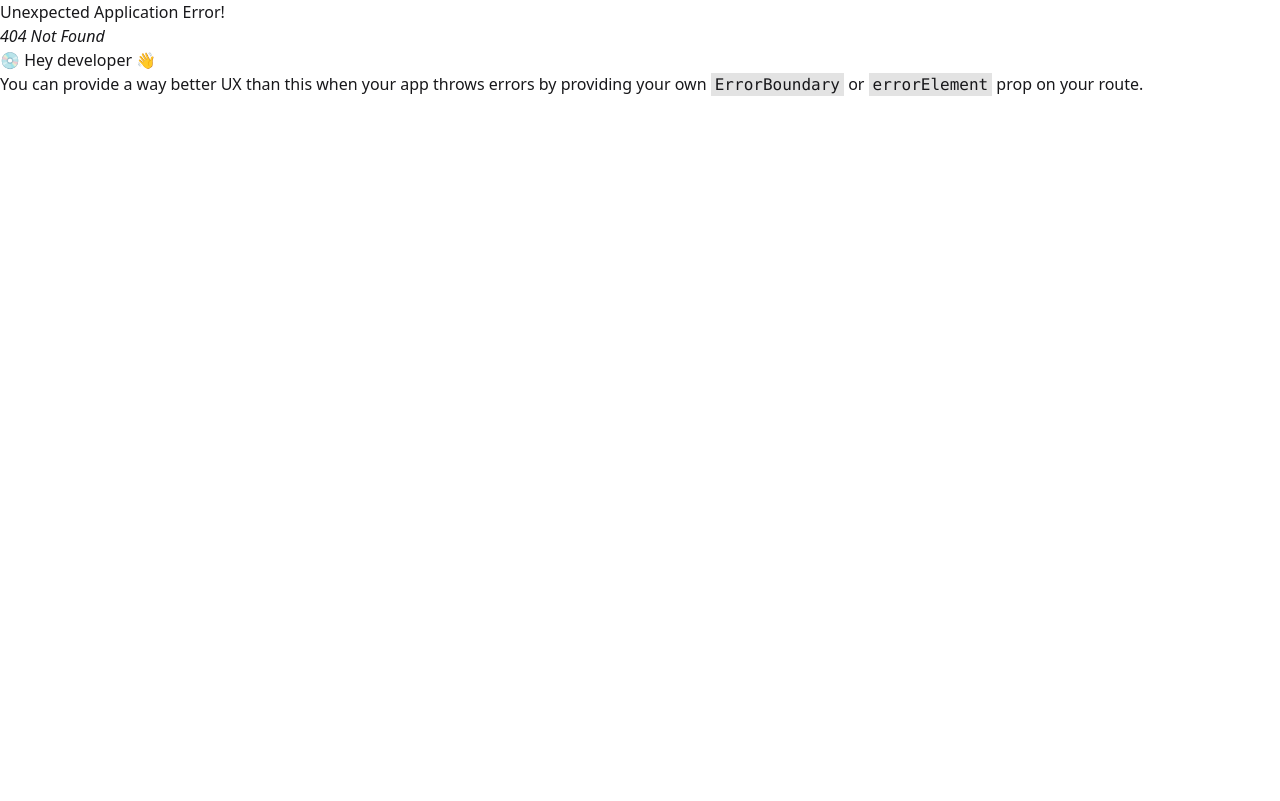
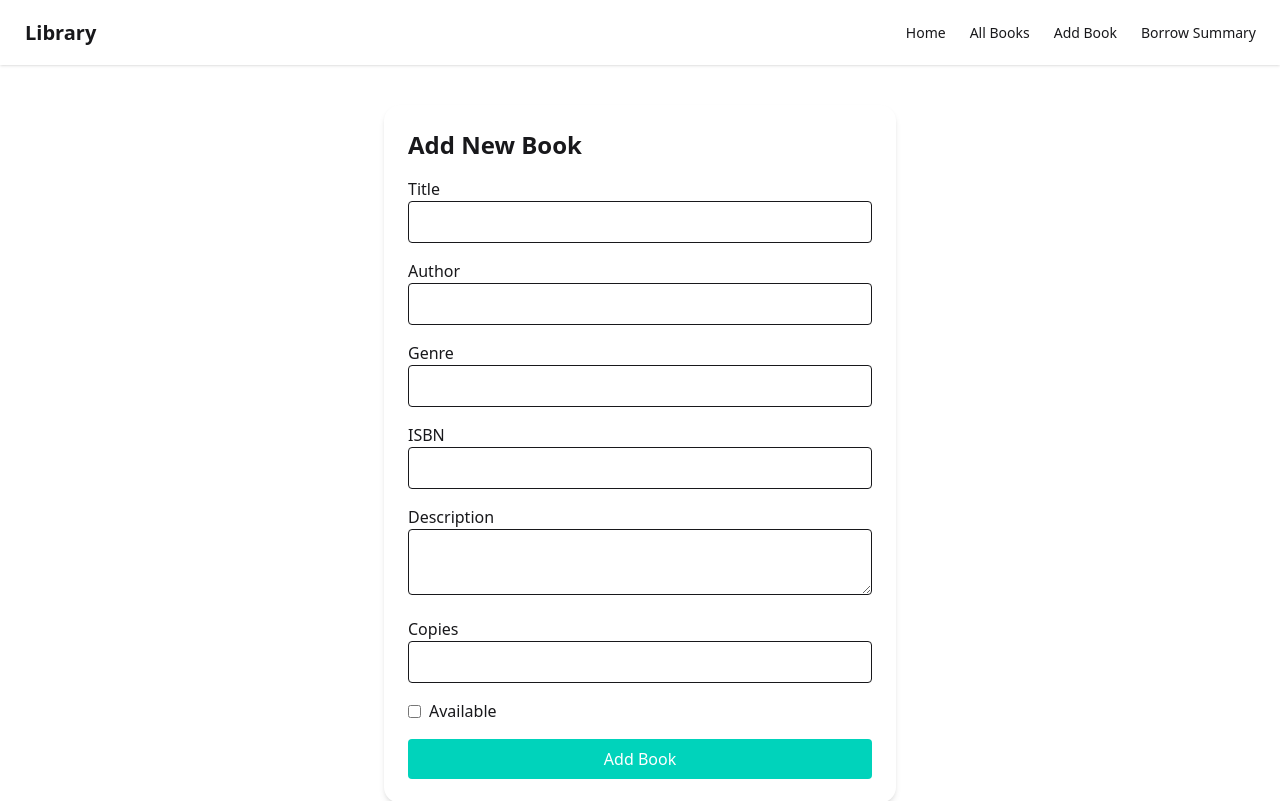
Before and after one commit to kobirul5/library-management-client, a React (Vite) app: page /add-book in a window 1280 px wide. Before the commit this address had no page. Shown: the top 801 px of the page. Built offline with nearby package versions, Linux system fonts and the light colour scheme.

Commit message:
add book page

```diff
--- a/src/components/AllBooks.tsx
+++ b/src/components/AllBooks.tsx
@@ -20,7 +20,6 @@ function AllBooks() {
 
 const { data : books = [] , error, isLoading } = useGetAllBooksQuery(undefined);
 
-console.log(books);
   if (isLoading) return <p>Loading...</p>;
   if (error) return <p>Something went wrong</p>;
 
@@ -29,7 +28,7 @@ console.log(books);
     <div className="p-6  mx-auto">
       <h1 className="text-2xl font-bold mb-6">All Books</h1>
 
-      <div className="space-y-4 grid grid-cols-4 gap-5">
+      <div className="space-y-4 grid grid-cols-1 md:grid-cols-2 lg:grid-cols-3 xl:grid-cols-4 mx-auto justify-center items-center  gap-5">
         {books.data.map((book:IBook) => (
           <BookCard key={book._id} book={book} />
         ))}
--- a/src/components/BookCard.tsx
+++ b/src/components/BookCard.tsx
@@ -33,8 +33,7 @@ export function BookCard({ book }: BookCardProps) {
 
         if (result.isConfirmed) {
             try {
-                const response = await deleteBook(id).unwrap();
-                console.log(response, "response");
+                 await deleteBook(id).unwrap();
                 Swal.fire("Deleted!", "The book has been deleted.", "success");
             } catch (error) {
                 Swal.fire("Error!", "Something went wrong while deleting.", "error");
@@ -42,9 +41,8 @@ export function BookCard({ book }: BookCardProps) {
         }
     };
 
-    console.log(book._id, "book");
     return (
-        <div className="flex flex-col items-start justify-between gap-6 rounded-2xl border border-gray-200 bg-white p-6 shadow hover:shadow-md transition">
+        <div className="flex flex-col items-start justify-between gap-6 rounded-2xl border border-gray-200 bg-white p-6 shadow hover:shadow-md transition ">
             {/* Left Section */}
             <div className="flex-1 space-y-3">
                 <div className="flex items-center justify-between">
--- a/src/components/HeroBanner.tsx
+++ b/src/components/HeroBanner.tsx
@@ -25,19 +25,10 @@ const HeroBanner: React.FC = () => {
           </p>
 
           {/* Search Bar */}
-          <div className="join w-full mb-6">
-            <input
-              type="text"
-              placeholder="Search books, authors, genres..."
-              className="input input-bordered join-item w-full"
-            />
-            <button className="btn btn-accent join-item" aria-label="Search books">
-              <FiSearch className="h-5 w-5" />
-            </button>
-          </div>
+
 
           {/* Action Buttons */}
-          <div className="flex flex-wrap gap-4">
+          <div className="flex flex-wrap gap-4 mt-20">
             <button className="btn btn-accent">
               Browse Collection <FiArrowRight className="h-5 w-5 ml-2" />
             </button>
--- a/src/components/Navbar.tsx
+++ b/src/components/Navbar.tsx
@@ -14,7 +14,7 @@ export default function Navbar() {
         },
         {
             name: "Add Book",
-            path: '/'
+            path: '/add-book'
         },
         {
             name: "Borrow Summary",
--- a/src/components/modal/BorrowModal.tsx
+++ b/src/components/modal/BorrowModal.tsx
@@ -28,7 +28,6 @@ function BorrowModal({ bookId, onClose }: BorrowModalProps) {
         dueDate: new Date(dueDate).toISOString(),
       }).unwrap();
 
-      console.log("Borrow success:", res);
 
       handleClose();
     } catch (err) {
--- a/src/components/modal/EditBookModal.tsx
+++ b/src/components/modal/EditBookModal.tsx
@@ -18,7 +18,7 @@ function EditBookModal({ book, onClose }: EditBookModalProps) {
 
   const handleSubmit = async (e: React.FormEvent) => {
     e.preventDefault();
-    console.log(formData, "-------------------from data");
+
     try {
       await updateBook(formData).unwrap(); // API call
       onClose();
@@ -94,7 +94,7 @@ function EditBookModal({ book, onClose }: EditBookModalProps) {
             <button type="button" className="btn btn-ghost" onClick={onClose}>
               Cancel
             </button>
-            <button type="submit" className="btn btn-primary" disabled={isLoading}>
+            <button type="submit" className="btn bg-[#00d3bb]" disabled={isLoading}>
               {isLoading ? "Saving..." : "Save"}
             </button>
           </div>
--- /dev/null
+++ b/src/pages/AddBook/AddBook.tsx
@@ -0,0 +1,164 @@
+import React, { useState } from "react";
+import { useCreateBookMutation } from "../../store/apiSlice";
+import Swal from "sweetalert2";
+
+function AddBook() {
+    const [createBook, { isLoading }]= useCreateBookMutation()
+
+  const [book, setBook] = useState({
+    title: "",
+    author: "",
+    genre: "",
+    isbn: "",
+    description: "",
+    copies: "",
+    available: false,
+  });
+
+  const handleChange = (e:any) => {
+    const { name, value, type, checked } = e.target;
+    setBook((prev) => ({
+      ...prev,
+      [name]: type === "checkbox" ? checked : value,
+    }));
+  };
+
+  const handleSubmit = async (e: React.FormEvent) => {
+    e.preventDefault();
+
+try {
+      const response = await createBook(book).unwrap();
+      Swal.fire({
+        title: "✅ Success!",
+        text: "Book added successfully!",
+        icon: "success",
+        confirmButtonColor: "#2563eb",
+      })
+    } catch (error: any) {
+      Swal.fire({
+        title: "❌ Error!",
+        text: error?.data?.message || "Failed to add book",
+        icon: "error",
+        confirmButtonColor: "#dc2626",
+      });
+      console.error(error);
+    }
+
+
+    setBook({
+      title: "",
+      author: "",
+      genre: "",
+      isbn: "",
+      description: "",
+      copies: "",
+      available: false,
+    });
+  };
+
+  return (
+    <div className="max-w-lg mx-auto p-6 my-10 bg-white rounded-2xl shadow-md">
+      <h2 className="text-2xl font-bold mb-4">Add New Book</h2>
+      <form onSubmit={handleSubmit} className="space-y-4">
+        {/* Title */}
+        <div>
+          <label className="block font-medium">Title</label>
+          <input
+            type="text"
+            name="title"
+            value={book.title}
+            onChange={handleChange}
+            className="w-full border p-2 rounded"
+            required
+          />
+        </div>
+
+        {/* Author */}
+        <div>
+          <label className="block font-medium">Author</label>
+          <input
+            type="text"
+            name="author"
+            value={book.author}
+            onChange={handleChange}
+            className="w-full border p-2 rounded"
+            required
+          />
+        </div>
+
+        {/* Genre */}
+        <div>
+          <label className="block font-medium">Genre</label>
+          <input
+            type="text"
+            name="genre"
+            value={book.genre}
+            onChange={handleChange}
+            className="w-full border p-2 rounded"
+            required
+          />
+        </div>
+
+        {/* ISBN */}
+        <div>
+          <label className="block font-medium">ISBN</label>
+          <input
+            type="text"
+            name="isbn"
+            value={book.isbn}
+            onChange={handleChange}
+            className="w-full border p-2 rounded"
+            required
+          />
+        </div>
+
+        {/* Description */}
+        <div>
+          <label className="block font-medium">Description</label>
+          <textarea
+            name="description"
+            value={book.description}
+            onChange={handleChange}
+            className="w-full border p-2 rounded"
+            required
+          ></textarea>
+        </div>
+
+        {/* Copies */}
+        <div>
+          <label className="block font-medium">Copies</label>
+          <input
+            type="number"
+            name="copies"
+            value={book.copies}
+            onChange={handleChange}
+            className="w-full border p-2 rounded"
+            required
+          />
+        </div>
+
+        {/* Available */}
+        <div className="flex items-center">
+          <input
+            type="checkbox"
+            name="available"
+            checked={book.available}
+            onChange={handleChange}
+            className="mr-2"
+          />
+          <label>Available</label>
+        </div>
+
+        {/* Submit */}
+        <button
+          type="submit"
+          className="w-full bg-[#00d3bb] text-white py-2 rounded hover:bg-[#00d3bacb]"
+        >
+          Add Book
+        </button>
+      </form>
+    </div>
+  );
+}
+
+export default AddBook;
--- a/src/store/apiSlice.ts
+++ b/src/store/apiSlice.ts
@@ -44,21 +44,30 @@ export const apiSlice = createApi({
         method: "GET",
       }),
     }),
+    createBook: builder.mutation({
+      query: (data) => ({
+        url: `/api/books`,
+        method: "POST",
+        data,
+      }),
+      invalidatesTags: ["books"]
+    }),
     createBorrow: builder.mutation({
       query: (data) => (
-        // console.log(borrowData, "borrowData------------------"),
         {
 
         url: `/api/borrow`,
         method: "POST",
         data,
       }),
+      invalidatesTags: ["books"]
     }),
     borrowSammary: builder.query({
       query: () => ({
         url: `/api/borrow`,
         method: "GET",
       }),
+      providesTags: ['books'],
     })
 
   }),
@@ -69,5 +78,6 @@ export const { useGetAllBooksQuery,
   useDeleteBooksMutation,
   useGetBookByIdQuery,
   useCreateBorrowMutation,
-  useBorrowSammaryQuery
+  useBorrowSammaryQuery,
+  useCreateBookMutation,
 } = apiSlice;
```
Also changed, not shown: src/routes/router.tsx (+6 -1 lines).
